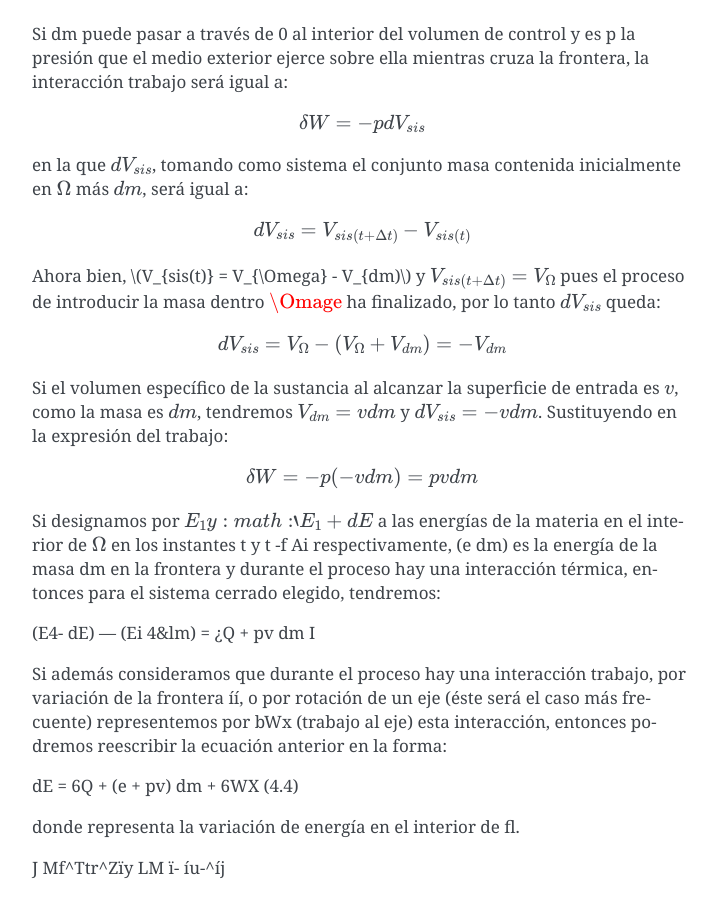
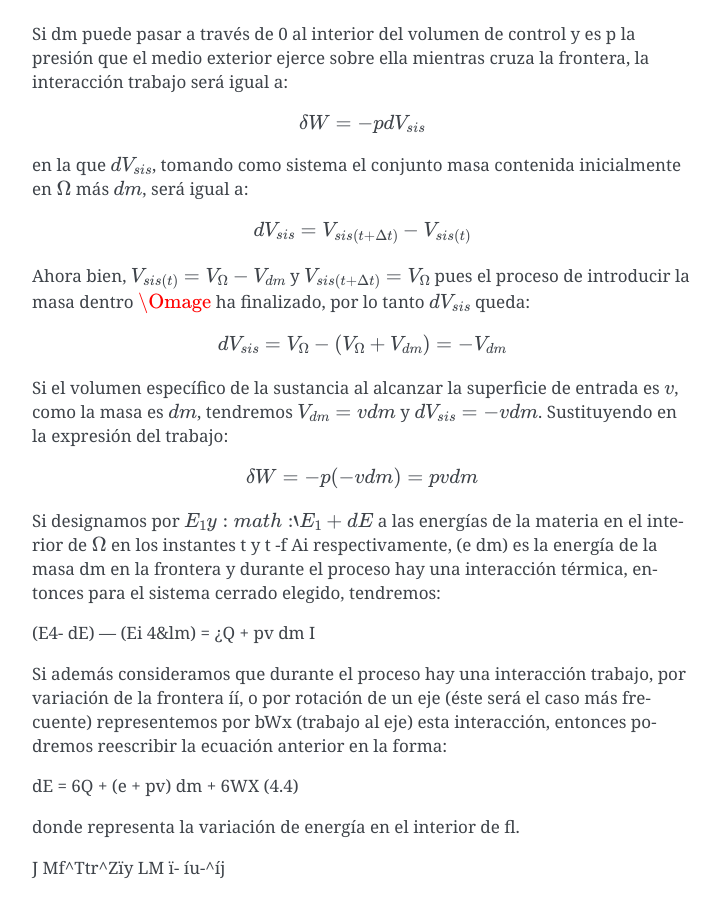
Before and after one commit to mantielero/termodinamica, a Sphinx documentation site: the page built from source/guion_primer_segundo_principios.rst, in a window 1280 px wide and 900 px high, scrolled down 2220 px. Shown: the whole window, without its empty margins (388-1107 px from the left). Built offline with Sphinx 7.4.7, drawn with Linux system fonts in a browser that asks for light colours.

```diff
--- a/source/guion_primer_segundo_principios.rst
+++ b/source/guion_primer_segundo_principios.rst
@@ -54,7 +54,7 @@ en la que :math:`dV_{sis}`, tomando como sistema el conjunto masa contenida inic
 
    dV_{sis} = V_{sis(t+\Delta t)} - V_{sis(t)}
 
-Ahora bien, :math:`V_{sis(t)} = V_{\Omega} - V_{dm)` y :math:`V_{sis(t+\Delta t)} = V_{\Omega}` pues el proceso de introducir la masa dentro :math:`\Omage` ha finalizado, por lo tanto :math:`dV_{sis}` queda:
+Ahora bien, :math:`V_{sis(t)} = V_{\Omega} - V_{dm}` y :math:`V_{sis(t+\Delta t)} = V_{\Omega}` pues el proceso de introducir la masa dentro :math:`\Omage` ha finalizado, por lo tanto :math:`dV_{sis}` queda:
 
 
 .. math::
```
